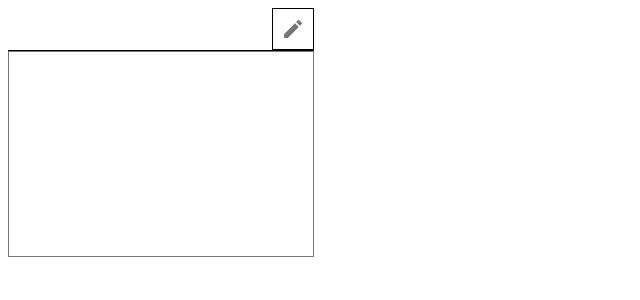
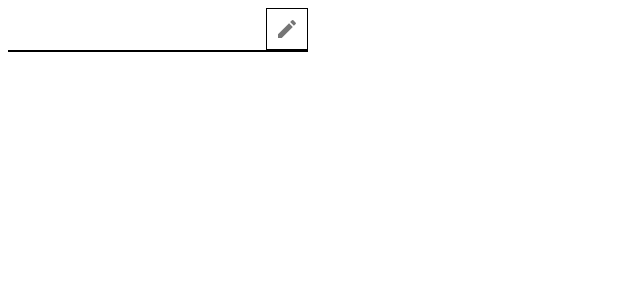
Before and after one commit to CA01971172/PhraseClipboard, a React app: page / in a window 1280 px wide. Shown: the top 300 px of the page, without its empty margins (0-640 px from the left). Built offline with nearby package versions, Linux system fonts and the light colour scheme.

Commit message:
Implement mode change

```diff
--- a/src/components/ModeSwitchingButton.tsx
+++ b/src/components/ModeSwitchingButton.tsx
@@ -37,6 +37,7 @@ export default function ModeSwitchingButton({
                     if(isEditing){
                         // 編集モードを終了する場合、すべてのテキストを文字列型配列に変換してstateに代入する
                         setAllTexts();
+                        console.log({tabArray})
                     }
 
                     // 閲覧/編集モードを切り替える
--- a/src/components/Popup.tsx
+++ b/src/components/Popup.tsx
@@ -3,21 +3,11 @@ import { useContext } from "react";
 import { DataContext } from '../providers/DataProvider';
 import Header from "./Header"
 import TextPaletteEdit from "./TextPaletteEdit"
+import TextPaletteView from "./TextPaletteView"
 
 export default function Popup(){
     // フォーカス中のタブのindex
     const [focusedIndex, setFocusedIndex] = useState<number>(0);
-
-    // // タブのデータを管理するcontext
-    const {
-        tabArray,
-        addTab,
-        deleteTab,
-        renameTab,
-        setTexts,
-        copyText,
-        saveTabData
-    } = useContext(DataContext);
 
     const [isEditing, setIsEditing] = useState<boolean>(false);
 
@@ -31,7 +21,12 @@ export default function Popup(){
                 isEditing={isEditing}
                 setIsEditing={setIsEditing}
             />
-            <TextPaletteEdit focusedIndex={focusedIndex}/>
+            {isEditing ? (
+                <TextPaletteEdit focusedIndex={focusedIndex}/>
+            ) : (
+                <TextPaletteView focusedIndex={focusedIndex}/>
+            )}
+
         </div>
     );
 }
--- a/src/components/TextPaletteView.tsx
+++ b/src/components/TextPaletteView.tsx
@@ -1,9 +1,29 @@
-import React from 'react';
+import React, { useContext } from 'react';
+import { DataContext } from '../providers/DataProvider';
 
-export default function TextPaletteView(){
+export default function TextPaletteView({focusedIndex}: {focusedIndex: number}){
+    // // タブのデータを管理するcontext
+    const {
+        tabArray
+    } = useContext(DataContext);
+
     return (
-        <div>
-
+        <div
+            style={{
+                width: "300px",
+                height: "200px",
+                overflowY: "auto"
+            }}
+        >
+            {tabArray[focusedIndex].texts.map((text, index) => (
+                <div
+                    style={{
+                        borderBottom: "solid 1px black"
+                    }}
+                >
+                    {text}
+                </div>
+            ))}
         </div>
     );
 }
--- a/src/providers/DataProvider.tsx
+++ b/src/providers/DataProvider.tsx
@@ -49,6 +49,11 @@ async function getTabData(): Promise<TabInfo[]>{
 // 複数行のテキストを行ごとに配列に変換する関数
 function convertTextToArray(text: string): string[]{
     return text.split(/\n/);
+}
+
+// 文字列型配列を複数行のテキストに変換する関数
+export function convertArrayToText(textArray: string[]): string{
+    return textArray.join("\n");
 }
 
 // クリップボードにテキストをコピーする関数
--- a/src/style/popup.scss
+++ b/src/style/popup.scss
@@ -1,6 +1,6 @@
 body{
     // background-color: #202020;
     background-color: white;
-    color: white;
-
+    // color: white;
+    color: black;
 }
```
